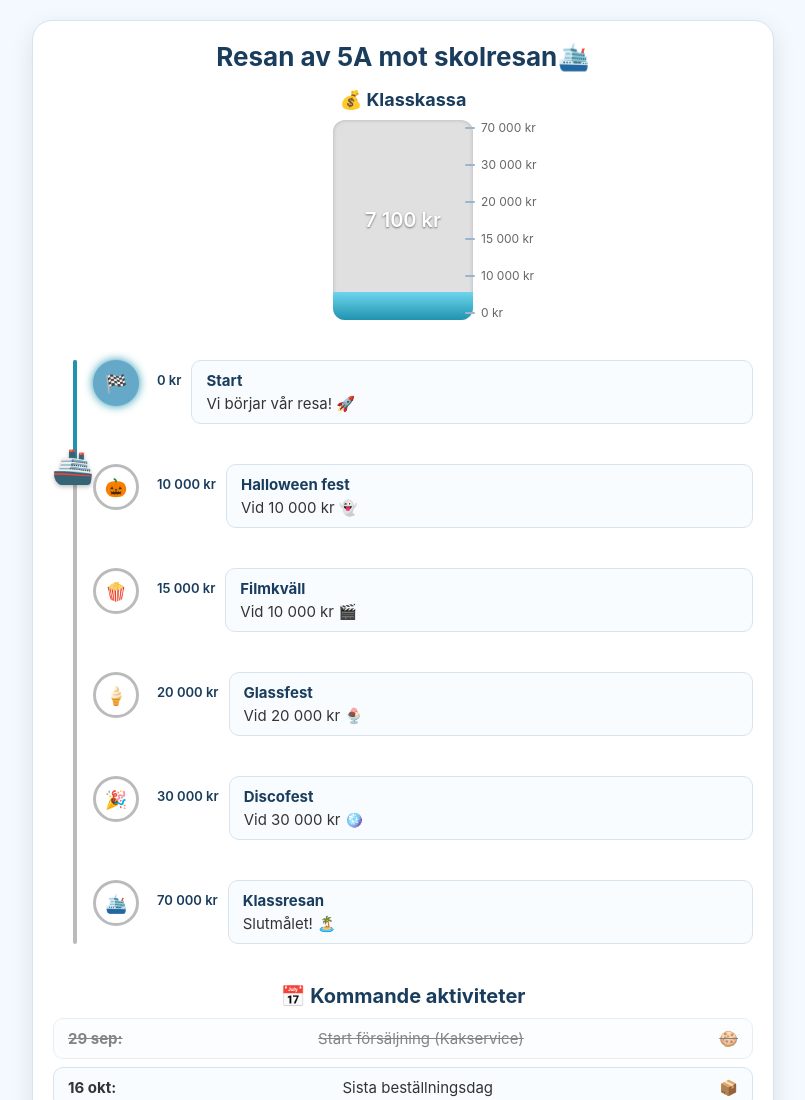
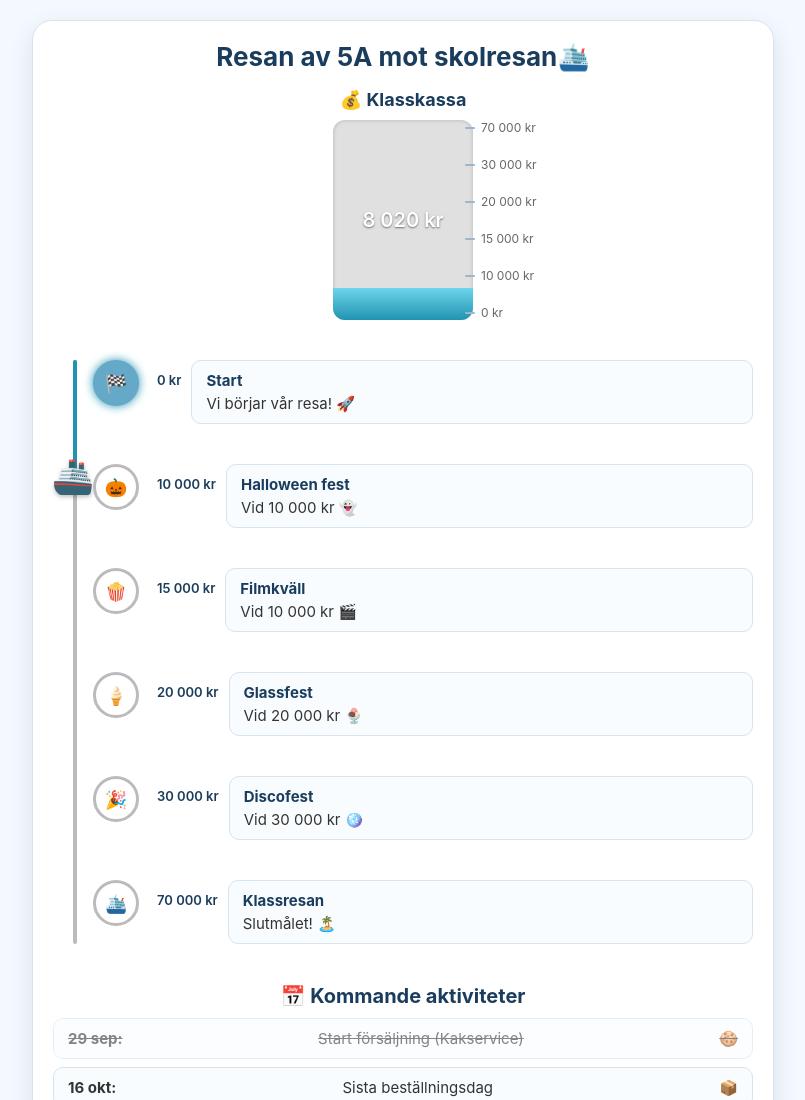
Before and after one commit to klassresa5a/klassresa5a.github.io, a plain HTML site: page index.html in a window 1280 px wide. Shown: the top 1100 px of the page, without its empty margins (237-1042 px from the left). Drawn offline with Linux system fonts and the light colour scheme.

Commit message:
index.html

```diff
--- a/index.html
+++ b/index.html
@@ -491,7 +491,7 @@
   <script>
 (() => {
   // ===== Настройки/данные =====
-  const CURRENT = 7100;         // Текущая сумма
+  const CURRENT = 8020;         // Текущая сумма
   const GOAL    = 70000;        // Цель
   // Должны соответствовать вашим подписям справа от банки
   const TICKS   = [0, 10000, 15000, 20000, 30000, 70000];
```
